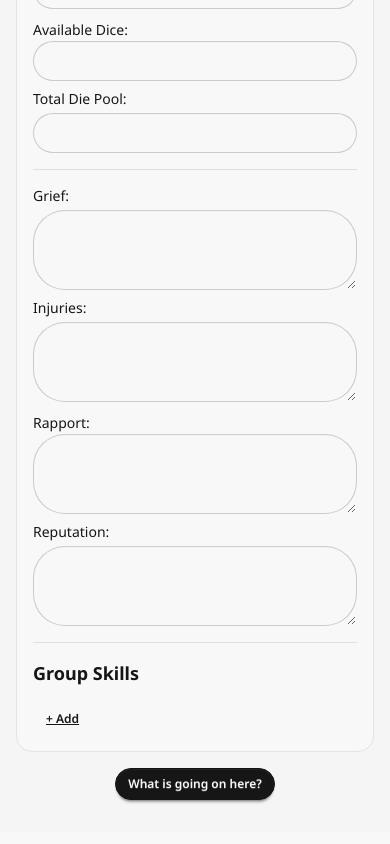
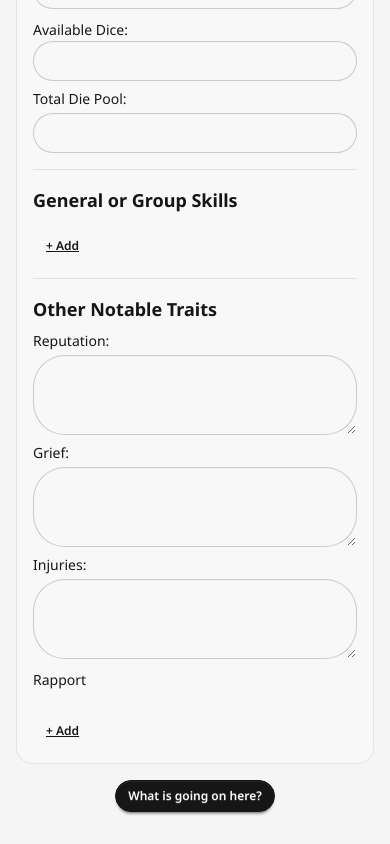
Before and after one commit to heathervv/saga-character-sheet, a React (Vite) app: page / in a window 390 px wide. Shown: the part 954-1798 px from the top of the page. Built offline with nearby package versions, Linux system fonts and the light colour scheme.

Commit message:
feat: some character reodering

```diff
--- a/src/components/sections/Character.tsx
+++ b/src/components/sections/Character.tsx
@@ -3,6 +3,7 @@ import TextArea from '../elements/TextArea'
 import Number from '../elements/Number'
 import Checkbox from '../elements/Checkbox'
 import List from '../elements/List'
+import WithTooltip from '../elements/WithTooltip'
 
 const BASE_KEY = 'character_'
 
@@ -47,27 +48,32 @@ const Character = () => (
             </div>
         </section>
         <hr className="mt-4 mb-4 border-base-content/10" />
-        <section className="flex flex-col gap-2 lg:gap-4">
-            <div className="flex flex-col gap-2 lg:gap-4 lg:block lg:columns-2">
-                <TextArea id={`${BASE_KEY}grief`} label="Grief" />
-                <TextArea id={`${BASE_KEY}injuries`} label="Injuries" />
-            </div>
-            <div className="flex flex-col gap-2 lg:gap-4 lg:block lg:columns-2">
-                <TextArea
-                    id={`${BASE_KEY}rapport`}
-                    label="Rapport"
-                    tooltip="Allows you to ascend dice on a collective action."
-                />
-                <TextArea
-                    id={`${BASE_KEY}reputation`}
-                    label="Reputation"
-                />
-            </div>
+        <section>
+            <p className="text-lg font-bold mb-2">General or Group Skills</p>
+            <List id={`${BASE_KEY}group_skills`} />
         </section>
         <hr className="mt-4 mb-4 border-base-content/10" />
         <section>
-            <p className="text-lg font-bold mb-2">Group Skills</p>
-            <List id={`${BASE_KEY}group_skills`} />
+            <p className="text-lg font-bold mb-2">Other Notable Traits</p>
+            <div className="flex flex-col lg:flex-row gap-2 lg:gap-4">
+                <div className="flex flex-col gap-2">
+                    <TextArea
+                        id={`${BASE_KEY}reputation`}
+                        label="Reputation"
+                    />
+                    <TextArea id={`${BASE_KEY}grief`} label="Grief" />
+                    <TextArea id={`${BASE_KEY}injuries`} label="Injuries" />
+                </div>
+                <div className="flex flex-col grow gap-2 lg:pl-4 lg:border-l lg:border-base-content/10">
+                    {/* THERE IS A TEMPORARY MIGRATION AT PLAY HERE (in ContentManager) */}
+                    {/* {BASE_KEY}rapport translated into {BASE_KEY}rapport_list */}
+                    {/* Safe to remove by Dec 1, 2026 */}
+                    <WithTooltip text="Allows you to ascend dice on a collective action.">
+                        <p className="text-sm inline-block">Rapport</p>
+                    </WithTooltip>
+                    <List id={`${BASE_KEY}rapport_list`} type="rapport" full />
+                </div>
+            </div>
         </section>
     </section>
 )
--- a/src/contexts/ContentManager/Provider.tsx
+++ b/src/contexts/ContentManager/Provider.tsx
@@ -2,6 +2,7 @@ import { useState, useEffect, useCallback } from 'react'
 import { nanoid } from 'nanoid'
 import { ContentManagerContext } from './ContentManager'
 import { SECTIONS } from '../../data/sections'
+import { runAnyMigrations } from './migrations'
 
 const CHARACTER_IDS_KEY = 'character_ids'
 const BASE_ORDER = Object.values(SECTIONS).map((section: SECTIONS) => section)
@@ -29,6 +30,8 @@ export const ContentManagerProvider = ({ children }: { children: React.ReactNode
 
         if (parsedSavedCharacterIds) {
             setSelectedCharacterId(parsedSavedCharacterIds[0])
+
+            runAnyMigrations(parsedSavedCharacterIds[0])
         } else {
             const newCharacterId = nanoid()
             setSelectedCharacterId(newCharacterId)
--- /dev/null
+++ b/src/contexts/ContentManager/migrations.tsx
@@ -0,0 +1,20 @@
+export const runAnyMigrations = (characterId: string): void => {
+    const deprecatedRapport = localStorage.getItem(`${characterId}_character_rapport`)
+
+    // No content to migrate, abort.
+    if (!deprecatedRapport) {
+        return
+    }
+
+    const rapportList = localStorage.getItem(`${characterId}_character_rapport_list`)
+
+    // New key is already populated, don't overwrite it
+    if (rapportList) {
+        return
+    }
+
+    // Run migration in place
+    const newRapport = [{ name: 'Rapport', notes: JSON.parse(deprecatedRapport) }]
+    localStorage.setItem(`${characterId}_character_rapport_list`, JSON.stringify(newRapport))
+    localStorage.removeItem(`${characterId}_character_rapport`)
+}
```
